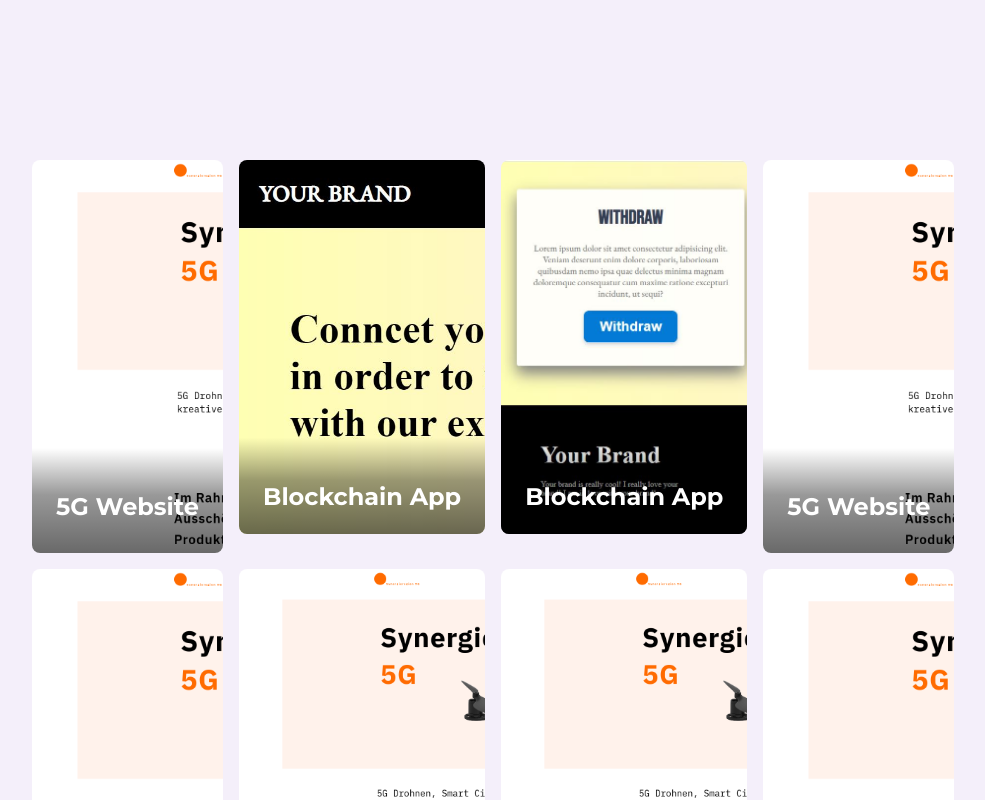
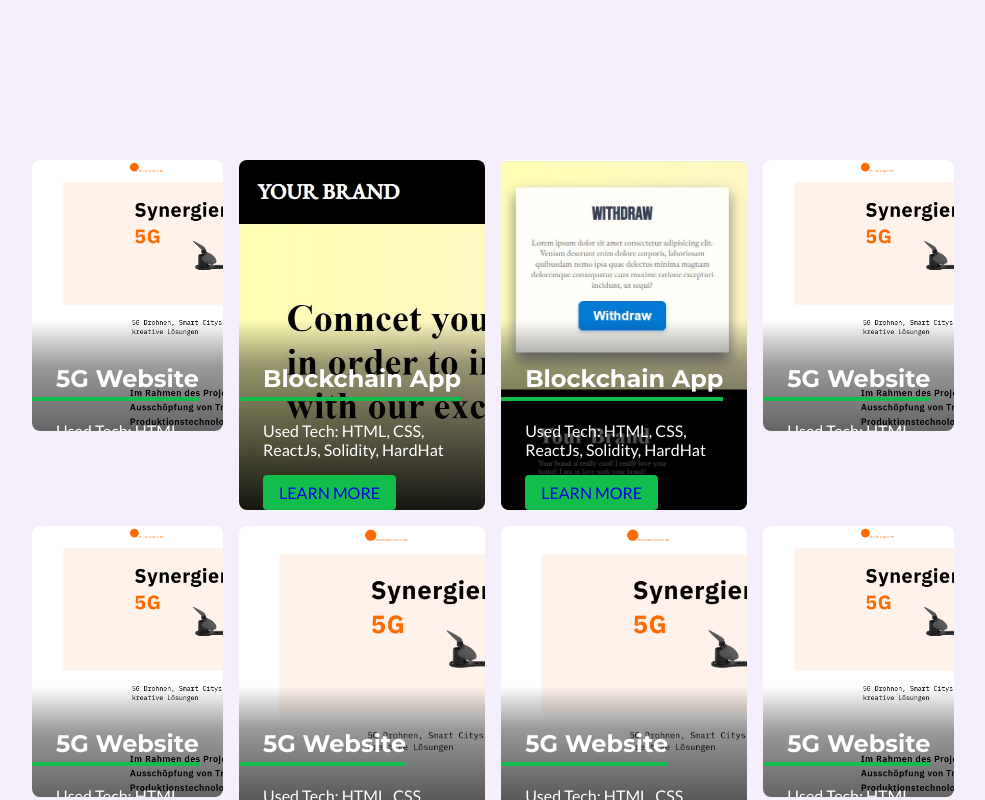
Before and after one commit to ace-brown/my-portfolio-website-nextjs, a Next.js app: page / in a window 1280 px wide. Shown: the top 800 px of the page, without its empty margins (234-1219 px from the left). Built offline with nearby package versions, Linux system fonts and the light colour scheme.

Commit message:
add: finished the styles for project card

```diff
--- a/components/projects/project-item.js
+++ b/components/projects/project-item.js
@@ -4,7 +4,7 @@ import React from "react";
 import classes from "../../styles/project-item.module.css";
 
 export default function ProjectItem(props) {
-  const { id, title, description, image } = props;
+  const { id, title, tech, image } = props;
   // const humanReadableDate = new Date(date).toLacal...
   const readMoreLink = `/projects/${id}`;
   return (
@@ -15,9 +15,8 @@ export default function ProjectItem(props) {
       >
         <div className={classes["card-content"]}>
           <h2 className={classes["card-title"]}>{title}</h2>
-          <p className={classes["card-body"]}>{description}</p>
+          <p className={classes["card-body"]}>{tech}</p>
           <button className={classes.button}>
-            {" "}
             <Link href={readMoreLink}>Learn more</Link>
           </button>
         </div>
--- a/components/projects/project-list.js
+++ b/components/projects/project-list.js
@@ -14,7 +14,7 @@ export default function ProjectList(props) {
           key={project.id}
           id={project.id}
           title={project.title}
-          description={project.description}
+          tech={project.tech}
           image={project.image}
         />
       ))}
--- a/dummy-project.js
+++ b/dummy-project.js
@@ -3,7 +3,7 @@ const DUMMY_PROJECTS = [
     id: "p1",
     title: "Full Stack Visited Place App",
     description: "Everyone can learn to code! Yes, everyone!",
-    tech: "Somestreet 25, 12345 San Somewhereo",
+    tech: "Used Tech: HTML, CSS, ReactJs",
     date: "2021-05-12",
     link: "some link",
     image: "images/visited-places.jpeg",
@@ -13,7 +13,7 @@ const DUMMY_PROJECTS = [
     id: "p2",
     title: "5G Website",
     description: "Networking is no fun if you are an introvert person.",
-    tech: "New Wall Street 5, 98765 New Work",
+    tech: "Used Tech: HTML, CSS, NextJs, MongoDB",
     date: "2021-05-30",
     link: "some link",
     image: "images/5g.png",
@@ -23,7 +23,7 @@ const DUMMY_PROJECTS = [
     id: "p3",
     title: "Blockchain App",
     description: "You probably need no help with networking in general.",
-    tech: "My Street 12, 10115 Broke City",
+    tech: "Used Tech: HTML, CSS, ReactJs, Solidity, HardHat",
     date: "2022-04-10",
     link: "some link",
     image: "images/front-page-1.JPG",
@@ -33,7 +33,7 @@ const DUMMY_PROJECTS = [
     id: "p4",
     title: "Blockchain App",
     description: "You probably need no help with networking in general.",
-    tech: "My Street 12, 10115 Broke City",
+    tech: "Used Tech: HTML, CSS, ReactJs, Solidity, HardHat",
     date: "2022-04-10",
     link: "some link",
     image: "images/front-page-2.JPG",
@@ -43,7 +43,7 @@ const DUMMY_PROJECTS = [
     id: "p5",
     title: "Full Stack Visited Place App",
     description: "Everyone can learn to code! Yes, everyone!",
-    tech: "Somestreet 25, 12345 San Somewhereo",
+    tech: "Used Tech: Somestreet 25, 12345 San Somewhereo",
     date: "2021-05-12",
     link: "some link",
     image: "images/visited-places.jpeg",
@@ -53,7 +53,7 @@ const DUMMY_PROJECTS = [
     id: "p6",
     title: "5G Website",
     description: "Networking is no fun if you are an introvert person.",
-    tech: "New Wall Street 5, 98765 New Work",
+    tech: "Used Tech: HTML, CSS, NextJs, MongoDB",
     date: "2021-05-30",
     link: "some link",
     image: "images/5g.png",
@@ -63,7 +63,7 @@ const DUMMY_PROJECTS = [
     id: "p7",
     title: "5G Website",
     description: "Networking is no fun if you are an introvert person.",
-    tech: "New Wall Street 5, 98765 New Work",
+    tech: "Used Tech: HTML, CSS, NextJs, MongoDB",
     date: "2021-05-30",
     link: "some link",
     image: "images/5g.png",
@@ -73,7 +73,7 @@ const DUMMY_PROJECTS = [
     id: "p68",
     title: "5G Website",
     description: "Networking is no fun if you are an introvert person.",
-    tech: "New Wall Street 5, 98765 New Work",
+    tech: "Used Tech: HTML, CSS, NextJs, MongoDB",
     date: "2021-05-30",
     link: "some link",
     image: "images/5g.png",
@@ -83,7 +83,7 @@ const DUMMY_PROJECTS = [
     id: "p9",
     title: "5G Website",
     description: "Networking is no fun if you are an introvert person.",
-    tech: "New Wall Street 5, 98765 New Work",
+    tech: "Used Tech: HTML, CSS, NextJs, MongoDB",
     date: "2021-05-30",
     link: "some link",
     image: "images/5g.png",
@@ -93,7 +93,7 @@ const DUMMY_PROJECTS = [
     id: "p10",
     title: "5G Website",
     description: "Networking is no fun if you are an introvert person.",
-    tech: "New Wall Street 5, 98765 New Work",
+    tech: "Used Tech: HTML, CSS, NextJs, MongoDB",
     date: "2021-05-30",
     link: "some link",
     image: "images/5g.png",
@@ -103,7 +103,7 @@ const DUMMY_PROJECTS = [
     id: "p11",
     title: "5G Website",
     description: "Networking is no fun if you are an introvert person.",
-    tech: "New Wall Street 5, 98765 New Work",
+    tech: "Used Tech: HTML, CSS, NextJs, MongoDB",
     date: "2021-05-30",
     link: "some link",
     image: "images/5g.png",
@@ -113,7 +113,7 @@ const DUMMY_PROJECTS = [
     id: "p12",
     title: "5G Website",
     description: "Networking is no fun if you are an introvert person.",
-    tech: "New Wall Street 5, 98765 New Work",
+    tech: "Used Tech: HTML, CSS, NextJs, MongoDB",
     date: "2021-05-30",
     link: "some link",
     image: "images/5g.png",
--- a/styles/project-item.module.css
+++ b/styles/project-item.module.css
@@ -7,10 +7,11 @@
   margin: 3rem auto;
 }
 
-/* CARD COMPONENT */
+/* Card ***********************************************************/
 
 .card {
   background-size: cover;
+  aspect-ratio: 1/1.42;
   padding: 10rem 0 0;
   max-width: 35ch;
   color: var(--white);
@@ -19,7 +20,8 @@
   transition: transform 500ms ease;
 }
 
-.card:hover {
+.card:hover,
+.card:focus-within {
   transform: scale(1.05);
 }
 
@@ -31,21 +33,6 @@
     hsl(20 0% 0% / 0.4) 20%,
     hsl(0 0% 0% / 1)
   );
-  transform: translateY(55%);
-  transition: transform 500ms ease;
-}
-
-.card-content > *:not(.card-title) {
-  opacity: 0;
-  transition: opacity 500ms linear;
-}
-
-.card:hover .card-content {
-  transform: translateY(0);
-}
-
-.card:hover .card-content > * {
-  opacity: 1;
 }
 
 .card-title {
@@ -63,12 +50,13 @@
   width: calc(100% + var(--padding));
   height: 4px;
   background: var(--color-success-500);
-  transform: scaleX(0);
+
   transform-origin: left;
   transition: transform 500ms ease;
 }
 
-.card:hover .card-title::after {
+.card:hover .card-title::after,
+.card:focus-within .card-title::after {
   transform: scaleX(1);
 }
 
@@ -76,6 +64,39 @@
   /* Lightening the body text */
   color: rgb(255, 255, 255 / 0.85);
 }
+
+@media (hover) {
+  .card-content {
+    transform: translateY(55%);
+    transition: transform 500ms ease;
+  }
+  .card:hover .card-content,
+  .card:focus-within .card-content {
+    transform: translateY(0);
+    transition-delay: 500ms;
+  }
+
+  .card:focus-within .card-content {
+    transition-duration: 0ms;
+  }
+
+  .card-content > *:not(.card-title) {
+    opacity: 0;
+    transition: opacity 500ms linear;
+  }
+
+  .card:hover .card-content > *:not(.card-title),
+  .card:focus-within .card-content > *:not(.card-title) {
+    opacity: 1;
+    transition-delay: 600ms;
+  }
+
+  .card-title::after {
+    transform: scaleX(0);
+  }
+}
+
+/* Button ***********************************************************/
 
 .button {
   cursor: pointer;
```
